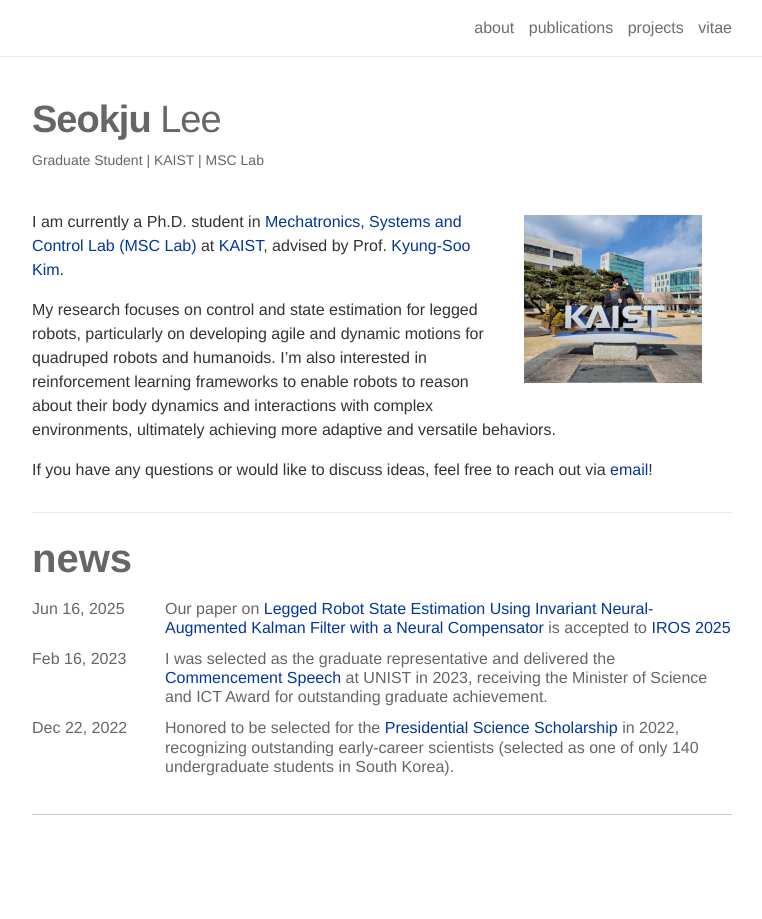
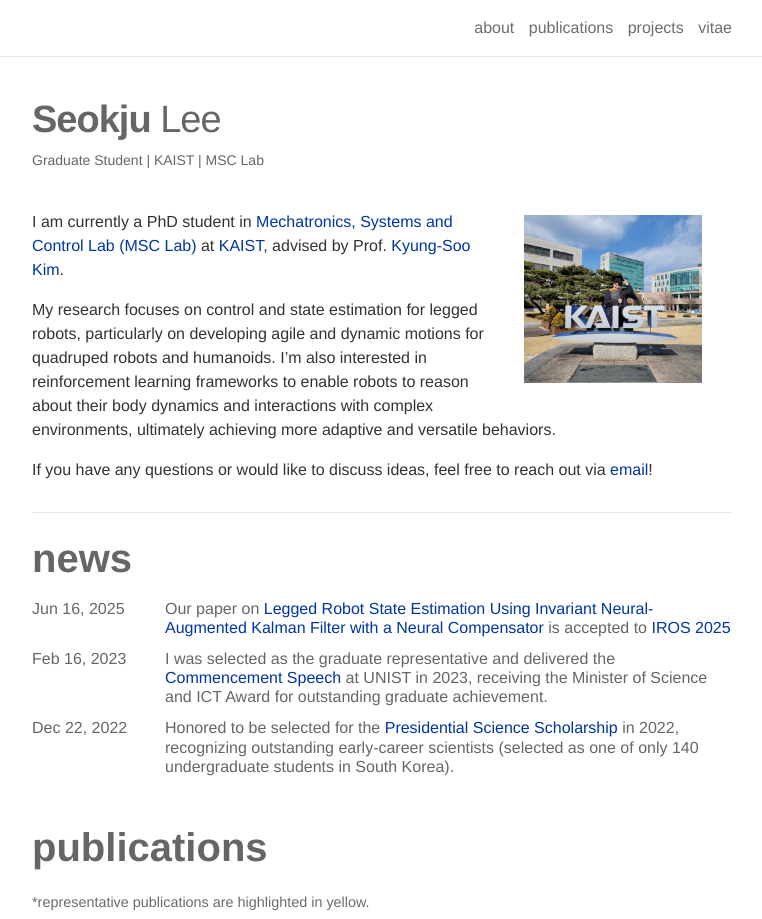
Before and after one commit to seokju-lee/seokju-lee.github.io, a Jekyll site: the page built from _pages/about.md, in a window 1280 px wide and 1400 px high. Shown: the top 919 px of the window, without its empty margins (258-1020 px from the left). Built offline with Jekyll 4.4.1, drawn with Linux system fonts in a browser that asks for light colours; nearby versions of some CDN libraries; some web fonts are replaced; some of the changed text lies outside the part shown; grey boxes are pictures that could not be loaded.

Commit message:
update adaptive screen

```diff
--- a/_pages/about.md
+++ b/_pages/about.md
@@ -14,7 +14,7 @@
 years: [2025, 2023, 2022]
 ---
 
-I am currently a Ph.D. student in [Mechatronics, Systems and Control Lab (MSC Lab)](https://msc.kaist.ac.kr/) at [KAIST](https://www.kaist.ac.kr/en/), advised by Prof. [Kyung-Soo Kim](https://scholar.google.com/citations?user=PQLo0oEAAAAJ&hl=ko&oi=ao).
+I am currently a PhD student in [Mechatronics, Systems and Control Lab (MSC Lab)](https://msc.kaist.ac.kr/) at [KAIST](https://www.kaist.ac.kr/en/), advised by Prof. [Kyung-Soo Kim](http://msc.kaist.ac.kr/).
 
 My research focuses on control and state estimation for legged robots, particularly on developing agile and dynamic motions for quadruped robots and humanoids. I'm also interested in reinforcement learning frameworks to enable robots to reason about their body dynamics and interactions with complex environments, ultimately achieving more adaptive and versatile behaviors.
 
@@ -35,17 +35,10 @@
 </section>
 
 
-
----
-
-<br>
-
-<div id="nav-publications"></div>
-
 {: #publications}
 ## __publications__
 
-<p style="font-size:0.9em;color:#6b6b6b;margin-top:0.15rem;">*representative publications are highlighted in <span class="inline-yellow">yellow</span>.</p>
+<p style="font-size:0.9em;color:#6b6b6b;margin-top:0.15rem;">*representative publications are highlighted in yellow.</p>
 
 {% include publications-static.html %}
 
@@ -53,15 +46,24 @@
 ---
 
 <!-- explicit anchor to ensure reliable scrolling from other pages -->
-<div style="clear:both;"></div>
-<div id="nav-projects"></div>
+<div id="projects-anchor"></div>
 
 {: #projects}
 ## __projects__
 
 <!-- Projects shown by tag; horizontal sliders per category -->
 {% comment %} Build unique tag list from projects collection {% endcomment %}
-{% assign tag_list = "Legged robotics,Autonomous & Mobile Robots,Robot Control & Simulators" | split: "," %}
+{% assign all_tags = "" %}
+{% for p in site.projects %}
+  {% if p.tags %}
+    {% for t in p.tags %}
+      {% unless all_tags contains t %}
+        {% assign all_tags = all_tags | append: t | append: "," %}
+      {% endunless %}
+    {% endfor %}
+  {% endif %}
+{% endfor %}
+{% assign tag_list = all_tags | split: "," | uniq %}
 
 {% for tag in tag_list %}
   {% if tag != "" %}
@@ -70,11 +72,8 @@
       <h4>{{ tag | capitalize }}</h4>
     </div>
     <div class="project-slider" data-tag="{{ tag }}">
-      {% assign sorted_projects = site.projects | sort: 'date' | reverse %}
-      {% for p in sorted_projects %}
-        {% if p.category == tag %}
-          {% include project-card.html project=p %}
-        {% elsif p.category == nil and p.tags contains tag %}
+      {% for p in site.projects %}
+        {% if p.tags and p.tags contains tag %}
           {% include project-card.html project=p %}
         {% endif %}
       {% endfor %}
--- a/_sass/_publications.scss
+++ b/_sass/_publications.scss
@@ -9,7 +9,6 @@
         text-align: center;
     }
 }
-
 .year {
     border-top: 1px solid $light-gray;
     color: $light-gray;
@@ -17,7 +16,6 @@
     padding-top: 1ex;
     text-align: right;
 }
-
 .bibliography {
     margin-bottom: 50px;
     margin-top: 20px;
@@ -39,14 +37,12 @@
             line-height: 1.4em;
             margin: 10px;
         }
-
         pre {
             font-size: 1em;
             line-height: 1.4em;
             padding: 10px;
         }
     }
-
     .hidden.open {
         max-height: 100em;
         -webkit-transition: 0.15s ease;
@@ -60,42 +56,22 @@
         margin: 10px 0;
         position: relative;
 
-        span {
-            display: block;
-        }
-
-        .title {
-            font-weight: bolder;
-        }
-
+        span { display: block; }
+        .title { font-weight: bolder; }
         .author {
-
-            strong,
-            b {
-                font-weight: bold;
-                color: #000; // Optional: ensure it's black for better contrast
-            }
-
             a {
                 border-bottom: 1px dashed $theme-color;
-
                 &:hover {
                     border-bottom-style: solid;
                     text-decoration: none;
                 }
             }
-
-            >em {
+            > em {
                 border-bottom: 1px solid;
                 font-style: normal;
             }
         }
-
-        a.abstract,
-        a.bibtex {
-            cursor: pointer;
-        }
-
+        a.abstract, a.bibtex { cursor: pointer; }
         .hidden {
             font-size: $small-font-size;
             max-height: 0px;
@@ -111,14 +87,12 @@
                 line-height: 1.4em;
                 margin: 10px;
             }
-
             pre {
                 font-size: 1em;
                 line-height: 1.4em;
                 padding: 10px;
             }
         }
-
         .hidden.open {
             max-height: 100em;
             -webkit-transition: 0.15s ease;
@@ -127,39 +101,42 @@
             -o-transition: 0.15s ease;
             transition: all 0.15s ease;
         }
-
         span.abstract.hidden {
             border: dashed 1px $background-color;
         }
-
         span.abstract.hidden.open {
             border-color: $grey-color;
         }
     }
-
     abbr {
         position: absolute;
-        left: -7em;
+            left: -7em;
     }
-}
-
+ }
 .star {
     color: $theme-color;
     font-style: normal;
 }
 
-/* Ensure author strong/b elements in bibliography are always bold and readable
-   Use high-specificity and !important to override any global resets that
-   may reduce font-weight on some viewports. */
-.bibliography .author strong,
-.bibliography .author b,
-.bibliography .author > strong {
-    font-weight: 700 !important;
-    color: #000 !important;
+/* Highlight for selected/representative publications */
+.bibliography {
+    .yellow-box {
+        background: #fff9d6; /* pale yellow */
+        border-left: 4px solid #f2d04a;
+        padding: 12px 14px;
+        margin-bottom: 12px;
+        border-radius: 6px;
+        box-shadow: 0 1px 2px rgba(0,0,0,0.04);
+    }
+
+    /* Ensure columns inside highlighted boxes align nicely */
+    .col.bibone { margin-right: 12px; }
+    .col.bibtwo { overflow: visible; }
 }
 
-/* Inline helper to color the literal word 'yellow' in the explanatory sentence */
-.inline-yellow {
-    color: #FAFF6E; /* readable yellow */
-    font-weight: 700;
+/* Small descriptive note under the publications header */
+.publications p.subnote {
+    font-size: 0.9em;
+    color: #6b6b6b;
+    margin-top: 0.15rem;
 }
--- a/assets/js/common.js
+++ b/assets/js/common.js
@@ -44,20 +44,9 @@
 
             var samePath = (parser2.pathname === window.location.pathname && parser2.hostname === window.location.hostname);
             if (!samePath) {
-                // If navigating to another page (e.g. from a post/news page to the homepage),
-                // set a sessionStorage flag so the homepage can scroll to the desired anchor
-                // after layout/images/fonts finish loading. This avoids race conditions.
-                try {
-                    if (hash === '#projects' || hash === '#projects-anchor') {
-                        sessionStorage.setItem('scrollToOnLoad', 'projects-anchor');
-                    } else if (hash) {
-                        sessionStorage.setItem('scrollToOnLoad', hash);
-                    }
-                } catch (err) {
-                    // ignore storage errors (private mode etc.)
-                }
-                // navigate to the normalized anchor on the root if desired
-                if (hash === '#projects' || hash === '#projects-anchor') {
+                // navigate to other page (which may be the homepage) so the page-load handler can handle the hash
+                // but if we normalized the hash, navigate to the anchor we prefer
+                if (hash === '#projects-anchor') {
                     window.location = parser.protocol + '//' + parser.host + '/#projects-anchor';
                 } else {
                     window.location = href;
@@ -148,19 +137,6 @@
     if (window.location.hash) {
         scrollToHashWithRetries(window.location.hash, 8, 200, 2000);
     }
-    // If a navigation set a scroll flag (sessionStorage), honor it after full load
-    try {
-        var s = sessionStorage.getItem('scrollToOnLoad');
-        if (s) {
-            // normalize and scroll
-            if (s === 'projects-anchor') s = '#projects-anchor';
-            if (s.charAt(0) !== '#') s = '#' + s;
-            scrollToHashWithRetries(s, 12, 150, 2500);
-            sessionStorage.removeItem('scrollToOnLoad');
-        }
-    } catch (err) {
-        // ignore
-    }
 });
 
 // Ensure that hash changes (including browser default jumps) are corrected
```
